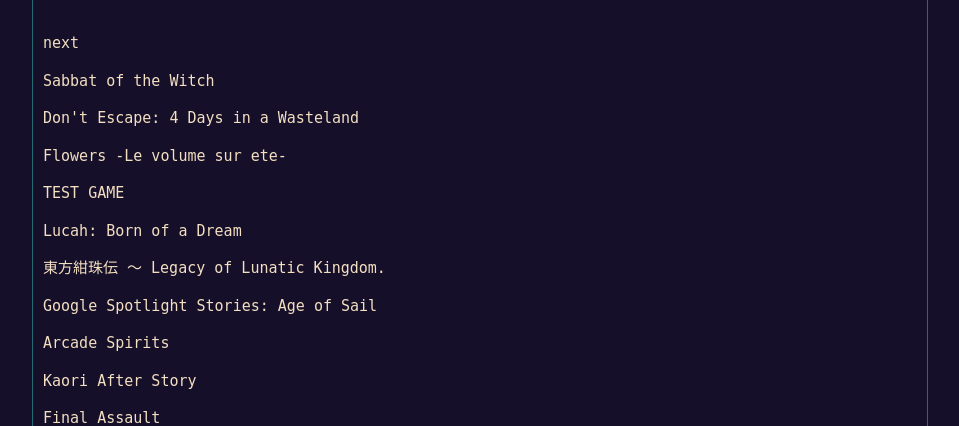
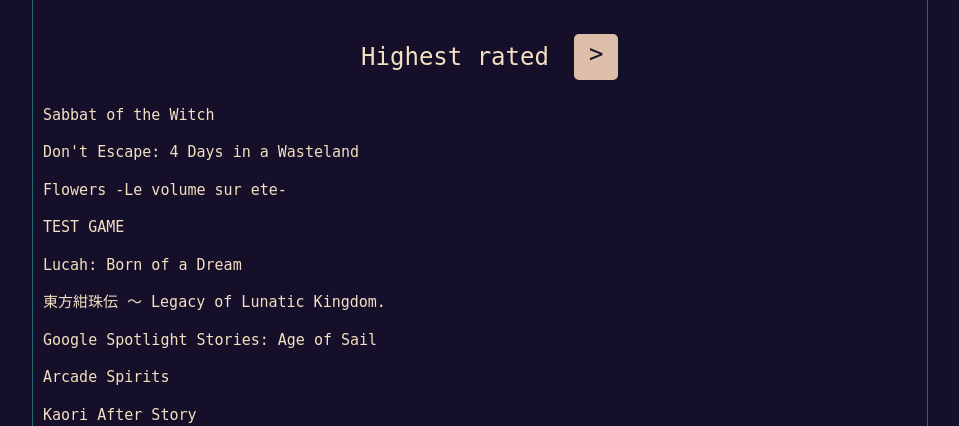
Before and after one commit to AlexCotiga07/Steam-Database, a Flask app: page /highest_rated/1 in a window 1280 px wide. Shown: the part 178-604 px from the top of the page, without its empty margins (160-1119 px from the left). Run offline with Flask 3, Linux system fonts and the light colour scheme; data comes from the database, SQL or seed files in the repository.

Commit message:
highest rated title and page switching buttons

```diff
--- a/app.py
+++ b/app.py
@@ -261,13 +261,13 @@ def highest_rated(page):
             next_page = "hide"
         elif page == 1:
             previous = "hide"
-            next_page = "visible"
+            next_page = "next-page"
         elif page == (math.ceil(int(rows[0][0])/LIMIT)):
-            previous = "visible"
+            previous = "previous-page"
             next_page = "hide"
         else:
-            previous = "visible"
-            next_page = "visible"
+            previous = "previous-page"
+            next_page = "next-page"
         results = query_db("SELECT id, name \
                             FROM Game \
                             WHERE negreviews > 0 AND posreviews > 0 \
--- a/templates/highest_rated.html
+++ b/templates/highest_rated.html
@@ -1,7 +1,7 @@
 {% extends "layout.html"%}
 {% block content %}
 
-<a href="/highest_rated/{{page-1}}" class="{{previous}}">previous</a> <a href="/highest_rated/{{page+1}}" class="{{next_page}}">next</a>
+<h3 class="page-title"><a href="/highest_rated/{{page-1}}" class="{{previous}}"><</a> <div class = "title">Highest rated</div> <a href="/highest_rated/{{page+1}}" class="{{next_page}}">></a></h3>
 
 <div class="item-block">
     {% for item in results %}
```
